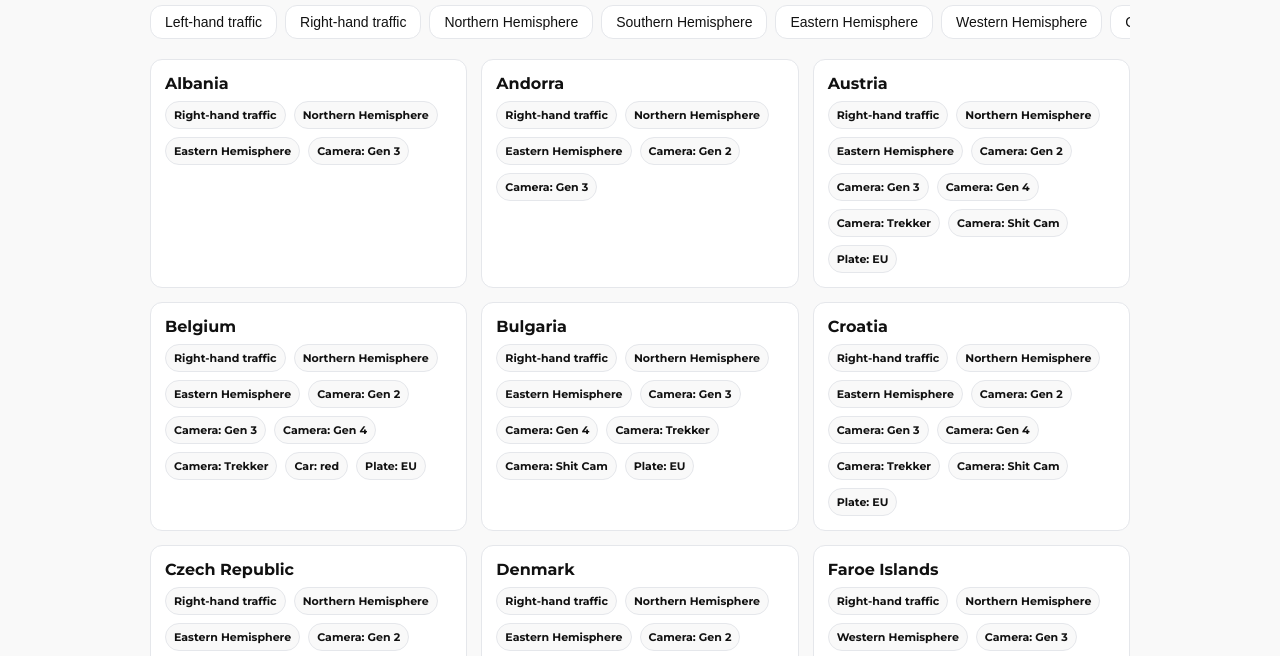
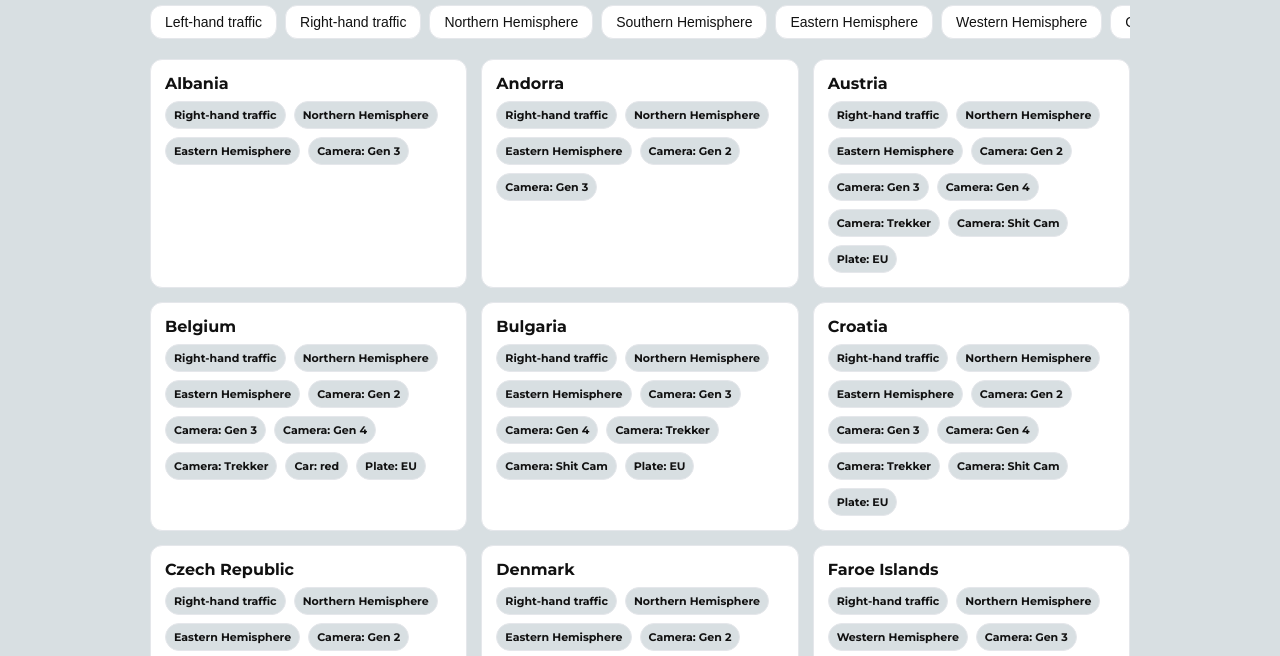
Before and after one commit to ImDevi/easyguessr, a plain HTML site: page index.html in a window 1280 px wide. Shown: the part 122-778 px from the top of the page. Drawn offline with Linux system fonts and the light colour scheme.

Commit message:
Update index.html
Fixing mistake.

```diff
--- a/index.html
+++ b/index.html
@@ -12,9 +12,9 @@
 
   <style>
     :root{
-      --brand:#d8dfe2;
+      --brand:#f9f9f9;
       --brand-hover:#a82826;
-      --bg:#f9f9f9;
+      --bg:#d8dfe2;
       --card:#ffffff;
       --text:#111111;
       --muted:#6b7280;
```
